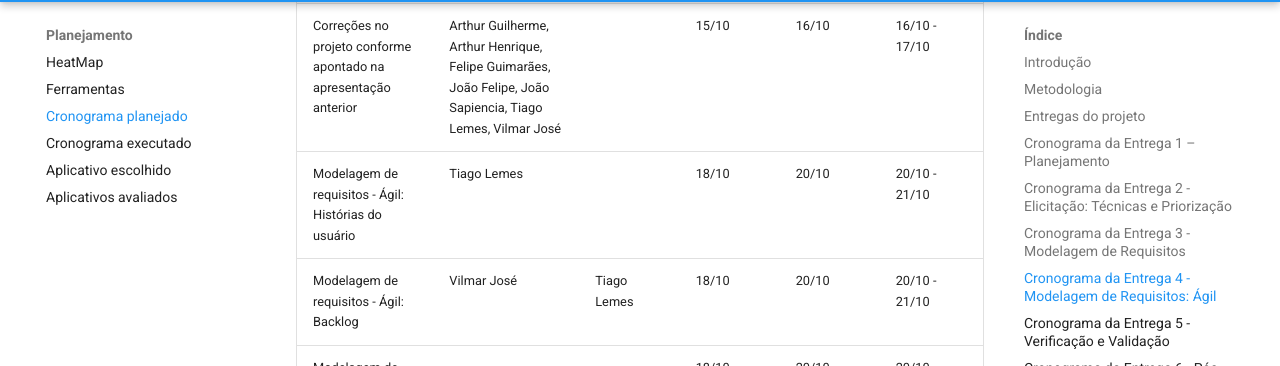
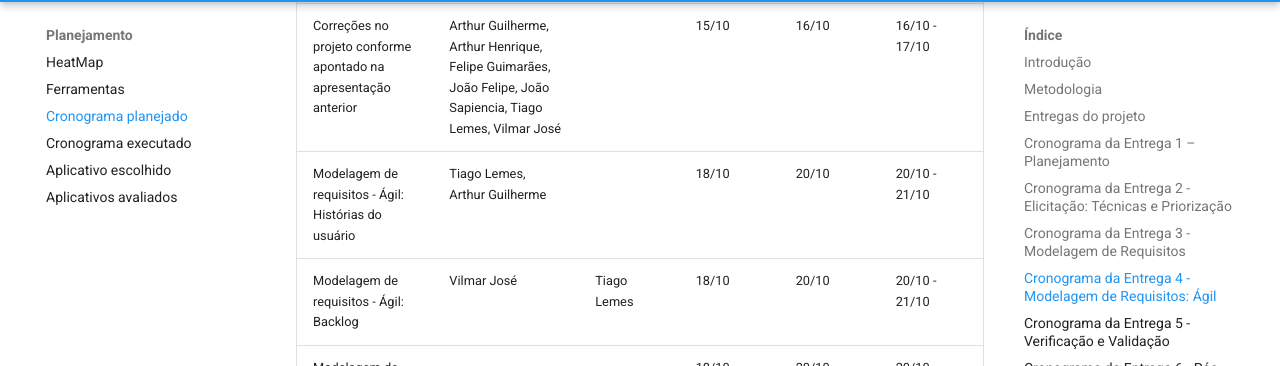
Before and after one commit to Requisitos-de-Software/2025.2-Grupo03, an MkDocs documentation site: the page built from docs/Planejamento/cronograma_planejado.md, in a window 1280 px wide and 1400 px high, scrolled down 6141 px. Shown: the part 94-460 px from the top of the window. Built offline with MkDocs 1.6.1 and Material for MkDocs 9.7.7, drawn with Linux system fonts in a browser that asks for light colours; comment, search, counter and statistics services are not loaded; some of the changed text lies outside the part shown.

Commit message:
Update cronograma_planejado.md

```diff
--- a/docs/Planejamento/cronograma_planejado.md
+++ b/docs/Planejamento/cronograma_planejado.md
@@ -83,7 +83,7 @@
 | Criação de Perfis dos usuários | Tiago Lemes | | 16/09 | 28/09 | 28/09 - 29/09 |
 | Criação de Personas | Tiago Lemes | | 16/09 | 28/09 | 28/09 - 29/09 |
 | Elicitação de requisitos: Questionário | Arthur Henrique | | 16/09 | 28/09 | 28/09 - 29/09 |
-| Elicitação de requisitos: Introspecção | | | 16/09 | 28/09 | 28/09 - 29/09 |
+| Elicitação de requisitos: Introspecção | Arthur Guilherme | | 16/09 | 28/09 | 28/09 - 29/09 |
 | Elicitação de requisitos: Glossário | Tiago Lemes | Vilmar José | 16/09 | 28/09 | 28/09 - 29/09 |
 | Elicitação de requisitos: Entrevista | Felipe Guimarães | | 16/09 | 28/09 | 28/09 - 29/09 |
 | Elicitação de requisitos: Brainstorming | Vilmar José | | 16/09 | 28/09 | 28/09 - 29/09 |
@@ -104,7 +104,7 @@
 |----------|-------------|-----------|----------|---------|----------------------|
 | Correções no projeto conforme apontado na apresentação anterior | Arthur Guilherme, Arthur Henrique, Felipe Guimarães, João Felipe, João Sapiencia, Tiago Lemes, Vilmar José | | 03/10 | 06/10 | 06/10 - 07/10 |
 | Modelagem de requisitos: Cenário | Vilmar José | Tiago Lemes | 08/10 | 11/10 | 11/10 - 12/10 |
-| Modelagem de requisitos: Léxico | | | 08/10 | 11/10 | 11/10 - 12/10 |
+| Modelagem de requisitos: Léxico | Arthur Guilherme | | 08/10 | 11/10 | 11/10 - 12/10 |
 | Modelagem de requisitos: Use Case | Tiago Lemes | Vilmar José | 08/10 | 11/10 | 11/10 - 12/10 |
 | Modelagem de requisitos: Especificação suplementar | | | 08/10 | 11/10 | 11/10 - 12/10 |
 | Gravação da Apresentação | Arthur Guilherme, Arthur Henrique, Felipe Guimarães, João Felipe, João Sapiencia, Tiago Lemes, Vilmar José | | 12/10 | 12/10 | 12/10 |
@@ -121,7 +121,7 @@
 | **Título** | **Autor(es)** | **Revisor(es)** | **Início** | **Prazo** | **Período de revisão** |
 |----------|-------------|-----------|----------|---------|----------------------|
 | Correções no projeto conforme apontado na apresentação anterior | Arthur Guilherme, Arthur Henrique, Felipe Guimarães, João Felipe, João Sapiencia, Tiago Lemes, Vilmar José | | 15/10 | 16/10 | 16/10 - 17/10 |
-| Modelagem de requisitos - Ágil: Histórias do usuário | Tiago Lemes | | 18/10 | 20/10 | 20/10 - 21/10 |
+| Modelagem de requisitos - Ágil: Histórias do usuário | Tiago Lemes, Arthur Guilherme | | 18/10 | 20/10 | 20/10 - 21/10 |
 | Modelagem de requisitos - Ágil: Backlog | Vilmar José | Tiago Lemes | 18/10 | 20/10 | 20/10 - 21/10 |
 | Modelagem de requisitos - Ágil: NFR Framework | | | 18/10 | 20/10 | 20/10 - 21/10 |
 | Gravação da Apresentação | Arthur Guilherme, Arthur Henrique, Felipe Guimarães, João Felipe, João Sapiencia, Tiago Lemes, Vilmar José | | 21/10 | 21/10 | 21/10 |
@@ -142,13 +142,13 @@
 | Verificação do NFR Framework | | | 02/11 | 11/11 | 11/11 - 12/11 |
 | Verificação dos casos de uso | | | 02/11 | 11/11 | 11/11 - 12/11 |
 | Verificação do Brainstorming | Vilmar José | | 02/11 | 11/11 | 11/11 - 12/11 |
-| Verificação do Backlog | | | 02/11 | 11/11 | 11/11 - 12/11 |
+| Verificação do Backlog | Arthur Guilherme | | 02/11 | 11/11 | 11/11 - 12/11 |
 | Verificação do léxico | | | 02/11 | 11/11 | 11/11 - 12/11 |
 | Verificação das Histórias de usuários | Vilmar José | Tiago Lemes | 02/11 | 11/11 | 11/11 - 12/11 |
 | Verificação das Técnicas de elicitação | | | 02/11 | 11/11 | 11/11 - 12/11 |
 | Verificação da Priorização | | | 02/11 | 11/11 | 11/11 - 12/11 |
 | Verificação da Especialização Suplementar | | | 02/11 | 11/11 | 11/11 - 12/11 |
-| Verificação dos Cenários | | | 02/11 | 11/11 | 11/11 - 12/11 |
+| Verificação dos Cenários | Arthur Guilherme | | 02/11 | 11/11 | 11/11 - 12/11 |
 | Verificação da Entrevista | | Vilmar José | 02/11 | 11/11 | 11/11 - 12/11 |
 | Verificação do Perfil de usuário | Tiago Lemes | | 02/11 | 11/11 | 11/11 - 12/11 |
 | Verificação das Personas | | | 02/11 | 11/11 | 11/11 - 12/11 |
@@ -168,7 +168,7 @@
 |----------|-------------|-----------|----------|---------|----------------------|
 | Correções no projeto conforme apontado na apresentação anterior | Arthur Guilherme, Arthur Henrique, Felipe Guimarães, João Felipe, João Sapiencia, Tiago Lemes, Vilmar José | | 23/10 | 24/10 | 24/20 |
 | Pós-rastreabilidade: Backward-form | Vilmar José, Tiago Lemes | | 26/10 | 27/10 | 27/10 - 28/10 |
-| Pós-rastreabilidade: Forward-form | | | 26/10 | 27/10 | 27/10 - 28/10 |
+| Pós-rastreabilidade: Forward-form | Arthur Guilherme | | 26/10 | 27/10 | 27/10 - 28/10 |
 | Matriz de Rastreabilidade | | | 26/10 | 27/10 | 27/10 - 28/10 |
 | Gravação da Apresentação | Arthur Guilherme, Arthur Henrique, Felipe Guimarães, João Felipe, João Sapiencia, Tiago Lemes, Vilmar José | | 28/10 | 28/10 | 28/10 |
 | Gravação da inspeção do grupo +1 | | | 29/10 | 29/10 | 29/10 |
@@ -184,7 +184,7 @@
 | **Título** | **Autor(es)** | **Revisor(es)** | **Início** | **Prazo** | **Período de revisão** |
 |----------|-------------|-----------|----------|---------|----------------------|
 | Correções no projeto conforme apontado na apresentação anterior | Arthur Guilherme, Arthur Henrique, Felipe Guimarães, João Felipe, João Sapiencia, Tiago Lemes, Vilmar José | | 14/11 | 15/11 | 15/11 |
-| Desenvolvimento do projeto final (correção e complemento) | Vilmar José | | 16/11 | 22/11 | 22/11 - 23/11 |
+| Desenvolvimento do projeto final (correção e complemento) | Vilmar José, Arthur Guilherme | | 16/11 | 22/11 | 22/11 - 23/11 |
 | Criação da lista de verificação | Tiago Lemes | | 16/11 | 22/11 | 22/11 - 23/11 |
 | Gravação da Apresentação | Arthur Guilherme, Arthur Henrique, Felipe Guimarães, João Felipe, João Sapiencia, Tiago Lemes, Vilmar José | | 24/11 | 24/11 | 24/11 |
 | Envio da entrega | Vilmar José | | 24/11 | 24/11 | 24/11 |
```
